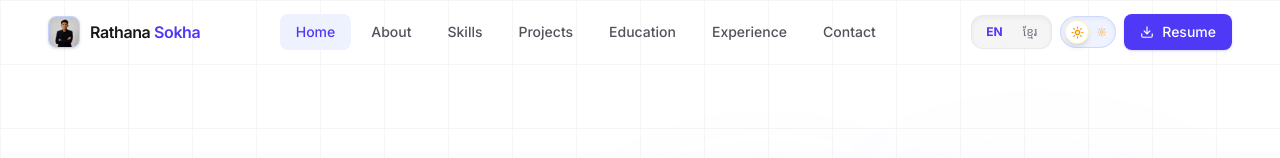
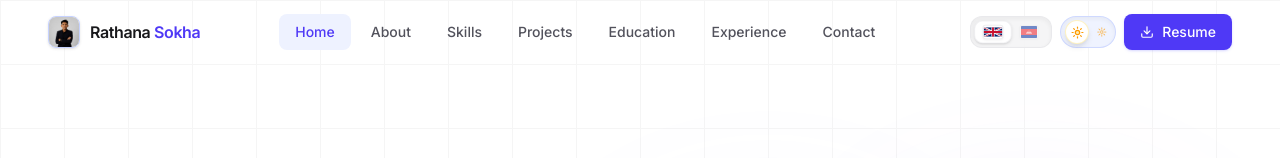
Before and after one commit to Rathana-SOKHA/portfolio, a React (Vite) app: page / in a window 1280 px wide. Shown: the top 158 px of the page. Built offline with nearby package versions, Linux system fonts and the light colour scheme; a web font is replaced by a local one.

Commit message:
feat: update tranlslate button style

```diff
--- a/src/components/LanguageSwitcher.tsx
+++ b/src/components/LanguageSwitcher.tsx
@@ -2,18 +2,79 @@ import { useTranslation } from "react-i18next";
 import { motion } from "framer-motion";
 import { changeLanguage } from "../i18n";
 
+export function UKFlag({ className = "w-5 h-3.5" }: { className?: string }) {
+  return (
+    <svg
+      viewBox="0 0 60 30"
+      className={`${className} rounded-[3px] shadow-xs object-cover overflow-hidden inline-block shrink-0`}
+      xmlns="http://www.w3.org/2000/svg"
+    >
+      <clipPath id="uk-clip">
+        <path d="M0,0 v30 h60 v-30 z" />
+      </clipPath>
+      <clipPath id="uk-diag">
+        <path d="M30,15 h30 v15 z v15 h-30 z h-30 v-15 z v-15 h30 z" />
+      </clipPath>
+      <g clipPath="url(#uk-clip)">
+        <path d="M0,0 v30 h60 v-30 z" fill="#012169" />
+        <path d="M0,0 L60,30 M60,0 L0,30" stroke="#fff" strokeWidth="6" />
+        <path
+          d="M0,0 L60,30 M60,0 L0,30"
+          clipPath="url(#uk-diag)"
+          stroke="#C8102E"
+          strokeWidth="4"
+        />
+        <path d="M30,0 v30 M0,15 h60" stroke="#fff" strokeWidth="10" />
+        <path d="M30,0 v30 M0,15 h60" stroke="#C8102E" strokeWidth="6" />
+      </g>
+    </svg>
+  );
+}
+
+export function CambodiaFlag({ className = "w-5 h-3.5" }: { className?: string }) {
+  return (
+    <svg
+      viewBox="0 0 640 480"
+      className={`${className} rounded-[3px] shadow-xs object-cover overflow-hidden inline-block shrink-0`}
+      xmlns="http://www.w3.org/2000/svg"
+    >
+      <rect width="640" height="480" fill="#032ea1" />
+      <rect width="640" height="240" y="120" fill="#ed1b24" />
+      <g fill="#ffffff">
+        {/* Main Central Tower */}
+        <polygon points="320,165 311,195 329,195" />
+        <rect x="312" y="195" width="16" height="52" />
+        {/* Flanking Towers */}
+        <polygon points="278,200 270,224 286,224" />
+        <rect x="272" y="224" width="12" height="23" />
+        <polygon points="362,200 354,224 370,224" />
+        <rect x="356" y="224" width="12" height="23" />
+        {/* Outer Corner Towers */}
+        <polygon points="248,218 242,238 254,238" />
+        <rect x="243" y="238" width="10" height="19" />
+        <polygon points="392,218 386,238 398,238" />
+        <rect x="387" y="238" width="10" height="19" />
+        {/* Steps / Plinths */}
+        <rect x="236" y="247" width="168" height="10" />
+        <rect x="224" y="257" width="192" height="12" />
+        <rect x="212" y="269" width="216" height="14" />
+        <rect x="200" y="283" width="240" height="16" />
+      </g>
+    </svg>
+  );
+}
+
 export default function LanguageSwitcher() {
   const { i18n } = useTranslation();
-  const currentLang = (i18n.language?.startsWith("km") ? "km" : "en");
+  const currentLang = i18n.language?.startsWith("km") ? "km" : "en";
 
   return (
-    <div className="relative flex items-center p-1 rounded-xl bg-zinc-100/90 dark:bg-zinc-800/80 border border-zinc-200/70 dark:border-zinc-700/70 text-xs font-medium select-none shadow-inner">
+    <div className="relative flex items-center p-1 rounded-xl bg-zinc-100/90 dark:bg-zinc-800/80 border border-zinc-200/70 dark:border-zinc-700/70 select-none shadow-inner h-8">
+      {/* English Button */}
       <button
         onClick={() => changeLanguage("en")}
-        className={`relative px-2.5 py-1 rounded-lg transition-colors duration-200 cursor-pointer ${
-          currentLang === "en"
-            ? "text-indigo-600 dark:text-indigo-400 font-bold"
-            : "text-zinc-500 hover:text-zinc-900 dark:text-zinc-400 dark:hover:text-zinc-100"
+        className={`relative flex items-center justify-center px-2 py-1 rounded-lg transition-all duration-200 cursor-pointer ${
+          currentLang === "en" ? "opacity-100 scale-105" : "opacity-55 hover:opacity-100 scale-100"
         }`}
         aria-label="Switch to English"
         title="English"
@@ -25,15 +86,14 @@ export default function LanguageSwitcher() {
             transition={{ type: "spring", stiffness: 500, damping: 35 }}
           />
         )}
-        <span>EN</span>
+        <UKFlag className="w-5 h-3.5 border border-zinc-200/60 dark:border-zinc-700/60" />
       </button>
 
+      {/* Khmer Button */}
       <button
         onClick={() => changeLanguage("km")}
-        className={`relative px-2.5 py-1 rounded-lg transition-colors duration-200 cursor-pointer ${
-          currentLang === "km"
-            ? "text-indigo-600 dark:text-indigo-400 font-bold"
-            : "text-zinc-500 hover:text-zinc-900 dark:text-zinc-400 dark:hover:text-zinc-100"
+        className={`relative flex items-center justify-center px-2 py-1 rounded-lg transition-all duration-200 cursor-pointer ${
+          currentLang === "km" ? "opacity-100 scale-105" : "opacity-55 hover:opacity-100 scale-100"
         }`}
         aria-label="Switch to Khmer"
         title="ភាសាខ្មែរ (Khmer)"
@@ -45,7 +105,7 @@ export default function LanguageSwitcher() {
             transition={{ type: "spring", stiffness: 500, damping: 35 }}
           />
         )}
-        <span>ខ្មែរ</span>
+        <CambodiaFlag className="w-5 h-3.5 border border-zinc-200/60 dark:border-zinc-700/60" />
       </button>
     </div>
   );
```
